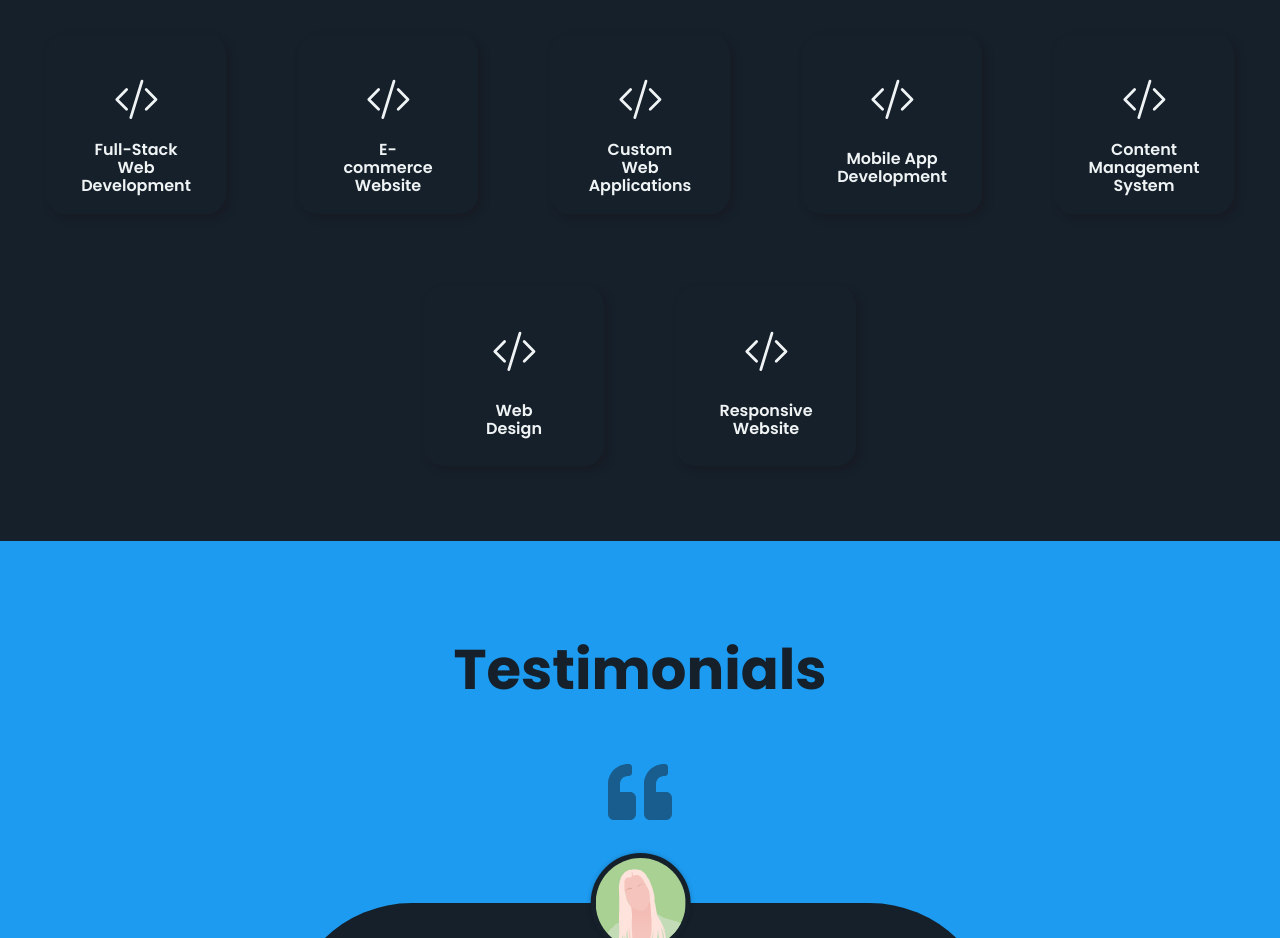
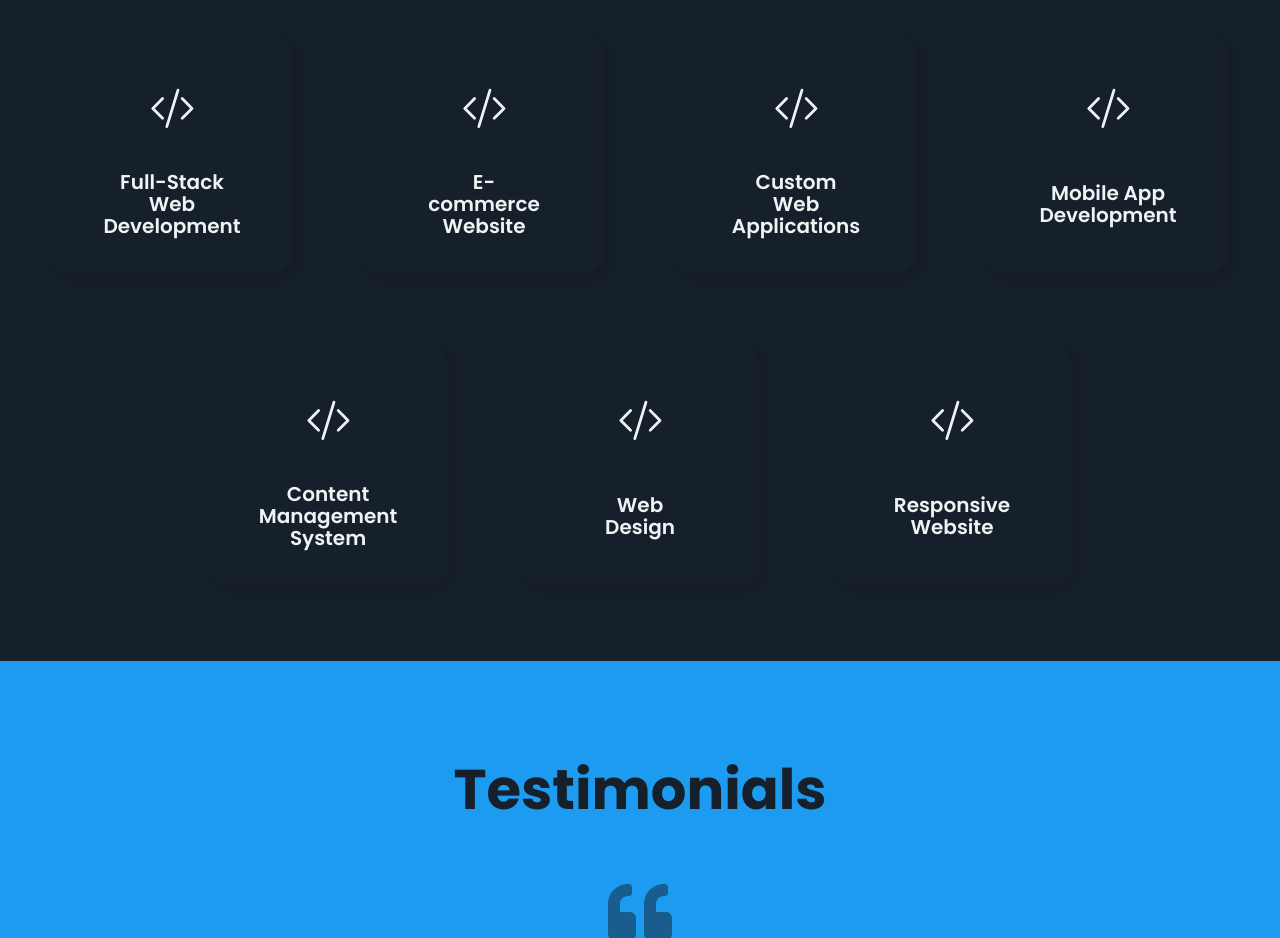
Before and after one commit to shahariyer-as/my-portfolio, a React (Create React App) app: page / in a window 1280 px wide. Shown: the part 4760-5698 px from the top of the page. Built offline with nearby package versions, Linux system fonts and the light colour scheme; a web font is replaced by a local one.

Commit message:
some change

```diff
--- a/src/components/Services/SingleService/SingleService.css
+++ b/src/components/Services/SingleService/SingleService.css
@@ -1,7 +1,7 @@
 .single-service {
   box-shadow: 4px 4px 8px rgba(36, 3, 3, 0.2);
-  width: 180px;
-  height: 180px;
+  width: 240px;
+  height: 240px;
   border-radius: 20px;
   display: flex;
   flex-direction: column;
@@ -18,7 +18,7 @@
 
 .service-content {
   position: relative;
-  height: 150px;
+  height: 200px;
   display: flex;
   align-items: center;
   justify-content: center;
@@ -83,7 +83,7 @@
   font-family: var(--primaryFont);
   font-style: normal;
   font-weight: 600;
-  font-size: 16px;
+  font-size: 20px;
   text-align: center;
   line-height: 110%;
   color: #000000;
--- a/src/pages/Main/Main.js
+++ b/src/pages/Main/Main.js
@@ -19,6 +19,7 @@ function Main() {
             <Experience />
             <Projects />
             <Services />
+            {/* <Achievement/> */}
             <Testimonials />
             <Blog />
             <Contacts />
```
